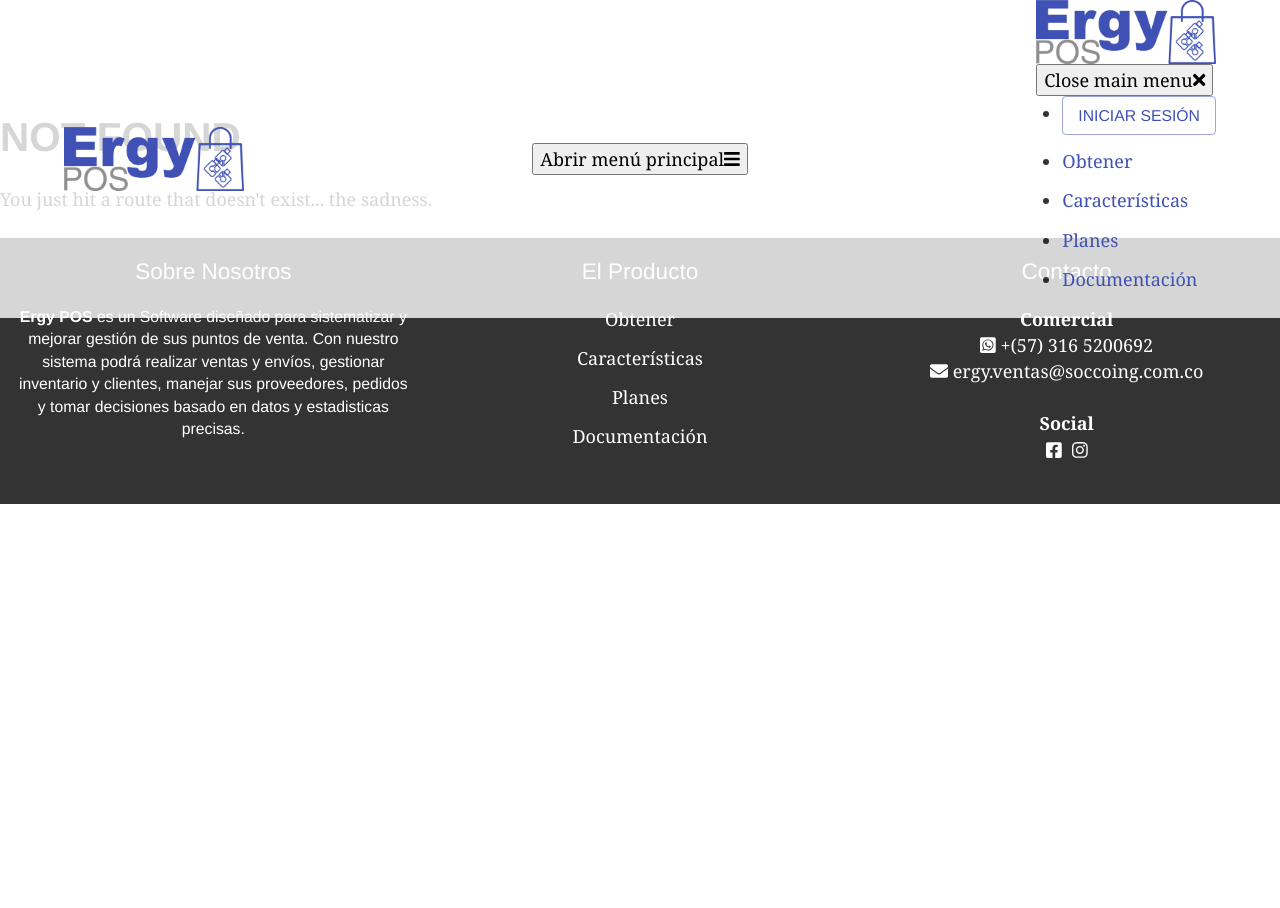
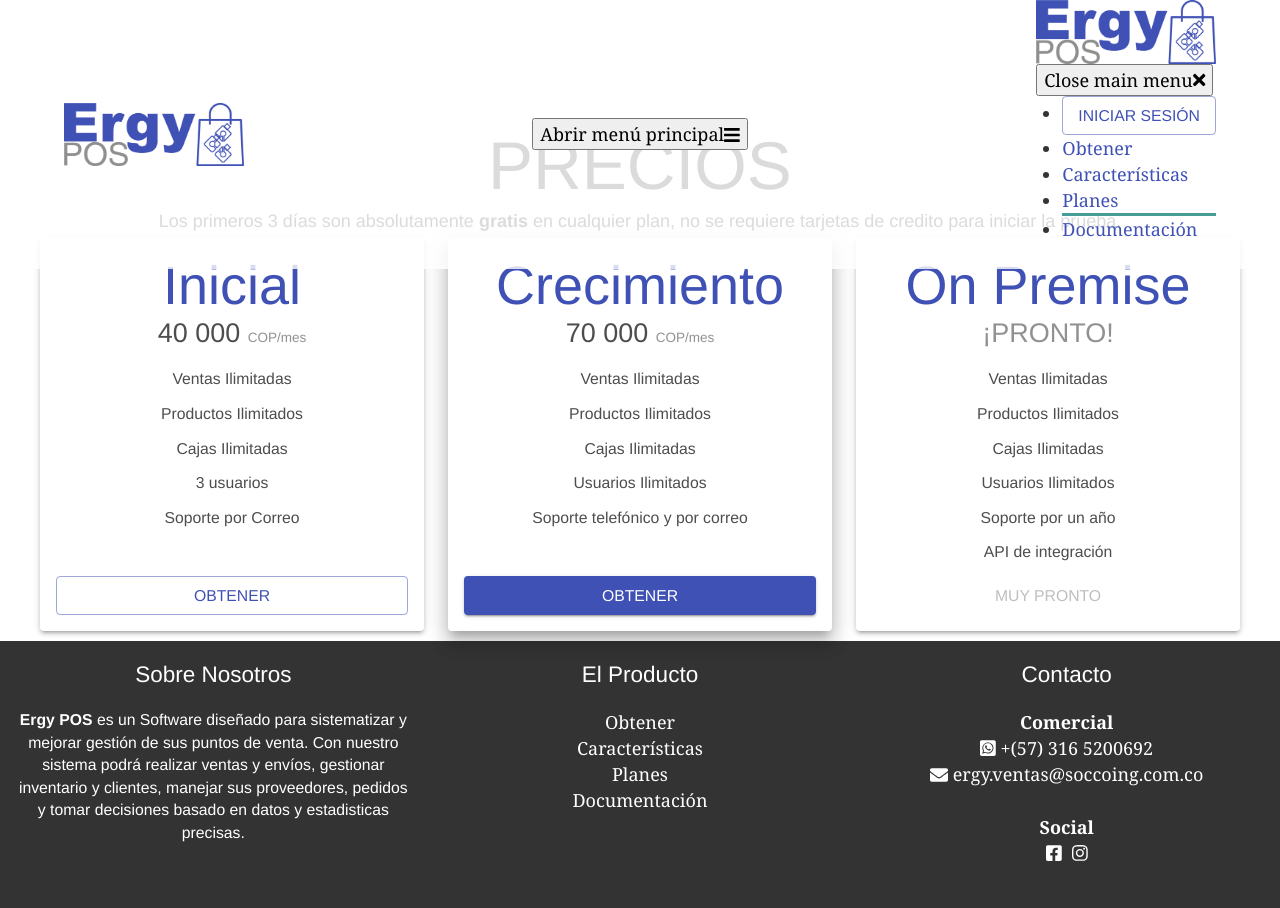
Before and after one commit to ErgySoftware/ergy-pos-website, a Gatsby site: page /planes in a window 1280 px wide. Before the commit this address had no page. Before the commit the page ends 800 px from the top, so only its background shows below. Built offline with nearby package versions, Linux system fonts and the light colour scheme; Gatsby itself is replaced by a stand-in of ours.

Commit message:
added planes

```diff
--- a/src/components/footer.js
+++ b/src/components/footer.js
@@ -71,7 +71,7 @@
               </MyLink>
             </li>
             <li>
-              <MyLink to="/" underline="hover" color="inherit">
+              <MyLink to="/planes" underline="hover" color="inherit">
                 Planes
               </MyLink>
             </li>
--- a/src/components/header.js
+++ b/src/components/header.js
@@ -7,12 +7,24 @@
 import { FontAwesomeIcon } from "@fortawesome/react-fontawesome"
 import MyLink from "./MyLink"
 import { useMediaQuery, Button } from "@material-ui/core"
-import { useTheme } from "@material-ui/styles"
+import { useTheme, makeStyles } from "@material-ui/styles"
 import classNames from "classnames"
 import useOnTop from "./hooks/useOnTop"
+import useRouteInfo from "./hooks/useRouteInfo"
 
+const useStyles = makeStyles(theme => ({
+  underline: {
+    backgroundColor: theme.palette.secondary.light,
+    [theme.breakpoints.up("md")]: {
+      backgroundColor: "initial",
+      borderBottom: "solid " + theme.palette.secondary.light,
+    },
+  },
+}))
 const Header = ({ siteTitle }) => {
   const theme = useTheme()
+  const classes = useStyles()
+  const routeInfo = useRouteInfo()
   const matches = useMediaQuery(theme.breakpoints.up("md"))
   const [isToogled, setIsToogled] = useState(false)
   const isOnTop = useOnTop()
@@ -99,13 +111,21 @@
               Obtener
             </MyLink>
           </li>
-          <li>
+          <li
+            className={classNames({
+              [classes.underline]: routeInfo.path === "/caracteristicas",
+            })}
+          >
             <MyLink to="/caracteristicas" underline="none">
               Características
             </MyLink>
           </li>
-          <li>
-            <MyLink to="/" underline="none">
+          <li
+            className={classNames({
+              [classes.underline]: routeInfo.path === "/planes",
+            })}
+          >
+            <MyLink to="/planes" underline="none">
               Planes
             </MyLink>
           </li>
--- /dev/null
+++ b/src/components/hooks/useRouteInfo.js
@@ -0,0 +1,36 @@
+import { useState, useEffect } from "react"
+
+export default function useRouteInfo() {
+  const [routeInfo, setRouteInfo] = useState(getRoute())
+  useEffect(() => {
+    function onRouteChange() {
+      setRouteInfo(getRoute())
+    }
+    window.addEventListener("hashchange", onRouteChange)
+    return () => {
+      window.removeEventListener("hashchange", onRouteChange)
+    }
+  }, [])
+  return routeInfo
+}
+
+function getRoute() {
+  const location = window.location
+  const path = location.pathname
+  let search = location.search
+  search = search ? search.substring(1) : search // Elimina el primer "?"
+  search = search
+    .split("&")
+    .map(toKeyValue)
+    .reduce(toMap, new Map())
+  return { path, search }
+}
+
+function toKeyValue(param) {
+  return param.split("=")
+}
+
+function toMap(map, keyValuePair) {
+  map.set(keyValuePair[0], keyValuePair[1])
+  return map
+}
--- a/src/components/layout.css
+++ b/src/components/layout.css
@@ -578,9 +578,6 @@
   font-weight: bold;
 }
 
-li {
-  margin-bottom: calc(1.45rem / 2);
-}
 
 ol li {
   padding-left: 0;
--- /dev/null
+++ b/src/pages/planes.js
@@ -0,0 +1,174 @@
+import React from "react"
+import Layout from "../components/layout"
+import SEO from "../components/seo"
+import theme from "../theme"
+import {
+  makeStyles,
+  Typography,
+  Grid,
+  List,
+  ListItem,
+  ListItemText,
+  Button,
+  Paper,
+} from "@material-ui/core"
+import { withStyles } from "@material-ui/styles"
+
+const StyledItemText = withStyles({
+  root: {
+    textAlign: "center",
+  },
+})(ListItemText)
+
+const useStyles = makeStyles(
+  theme => ({
+    section: {
+      padding: "10px   5vw",
+      margin: "0 auto",
+      [theme.breakpoints.up("xl")]: {
+        padding: "10px calc(calc(100vw - 1200px) / 2)", // mantiene el ancho maximo en 1200px y permite backgound
+      },
+      [theme.breakpoints.up("xxl")]: {
+        padding: "10px calc(calc(100vw - 1800px) / 2)",
+      },
+    },
+    content: {
+      display: "flex",
+      padding: theme.spacing(2),
+      height: "100%",
+      flexFlow: "column",
+      justifyContent: "space-between",
+    },
+  }),
+  { defaultTheme: theme }
+)
+export default function Planes() {
+  const classes = useStyles()
+  return (
+    <Layout>
+      <SEO title="Planes" />
+      <section id="planes" className={classes.section}>
+        <Typography
+          variant="h2"
+          component="h1"
+          align="center"
+          color="textPrimary"
+        >
+          PRECIOS
+        </Typography>
+        <Typography variant="subtitle1" align="center" color="textPrimary" s>
+          Los primeros 3 días son absolutamente <strong>gratis</strong> en
+          cualquier plan, no se requiere tarjetas de credito para iniciar la
+          prueba.
+        </Typography>
+        <Grid container spacing={3} alignItems="stretch">
+          <Grid item xs={12} sm={6} md={4} alignItems="stretch">
+            <Paper className={classes.content} elevation={3}>
+              <div>
+                <Typography variant="h3" align="center" color="primary">
+                  Inicial
+                </Typography>
+                <Typography variant="h5" align="center" color="textPrimary">
+                  40 000{" "}
+                  <Typography variant="caption" color="textSecondary">
+                    COP/mes
+                  </Typography>
+                </Typography>
+                <List dense={true}>
+                  <ListItem>
+                    <StyledItemText primary="Ventas Ilimitadas" />
+                  </ListItem>
+                  <ListItem>
+                    <StyledItemText primary="Productos Ilimitados" />
+                  </ListItem>
+                  <ListItem>
+                    <StyledItemText primary="Cajas Ilimitadas" />
+                  </ListItem>
+                  <ListItem>
+                    <StyledItemText primary="3 usuarios" />
+                  </ListItem>
+                  <ListItem>
+                    <StyledItemText primary="Soporte por Correo" />
+                  </ListItem>
+                </List>
+              </div>
+              <Button variant="outlined" color="primary">
+                Obtener
+              </Button>
+            </Paper>
+          </Grid>
+          <Grid item xs={12} sm={6} md={4} alignItems="stretch">
+            <Paper className={classes.content} elevation={12}>
+              <div>
+                <Typography variant="h3" align="center" color="primary">
+                  Crecimiento
+                </Typography>
+                <Typography variant="h5" align="center" color="textPrimary">
+                  70 000{" "}
+                  <Typography variant="caption" color="textSecondary">
+                    COP/mes
+                  </Typography>
+                </Typography>
+                <List dense={true}>
+                  <ListItem>
+                    <StyledItemText primary="Ventas Ilimitadas" />
+                  </ListItem>
+                  <ListItem>
+                    <StyledItemText primary="Productos Ilimitados" />
+                  </ListItem>
+                  <ListItem>
+                    <StyledItemText primary="Cajas Ilimitadas" />
+                  </ListItem>
+                  <ListItem>
+                    <StyledItemText primary="Usuarios Ilimitados" />
+                  </ListItem>
+                  <ListItem>
+                    <StyledItemText primary="Soporte telefónico y por correo" />
+                  </ListItem>
+                </List>
+              </div>
+              <Button variant="contained" color="primary">
+                Obtener
+              </Button>
+            </Paper>
+          </Grid>
+          <Grid item xs={12} sm={6} md={4} alignItems="stretch">
+            <Paper className={classes.content} elevation={3}>
+              <div>
+                <Typography variant="h3" align="center" color="primary">
+                  On Premise
+                </Typography>
+                <Typography variant="h5" align="center" color="textSecondary">
+                  ¡PRONTO!
+                </Typography>
+                <List dense={true}>
+                  <ListItem>
+                    <StyledItemText primary="Ventas Ilimitadas" />
+                  </ListItem>
+                  <ListItem>
+                    <StyledItemText primary="Productos Ilimitados" />
+                  </ListItem>
+                  <ListItem>
+                    <StyledItemText primary="Cajas Ilimitadas" />
+                  </ListItem>
+                  <ListItem>
+                    <StyledItemText primary="Usuarios Ilimitados" />
+                  </ListItem>
+                  <ListItem>
+                    <StyledItemText primary="Soporte por un año" />
+                  </ListItem>
+                  <ListItem>
+                    <StyledItemText primary="API de integración" />
+                  </ListItem>
+                </List>
+              </div>
+              <Button color="primary" disabled>
+                MUY PRONTO
+              </Button>
+            </Paper>
+          </Grid>
+        </Grid>
+      </section>
+    </Layout>
+  )
+}
```
Also changed, not shown: src/pages/caracteristicas.js (+22 -3 lines), 1 other file.
